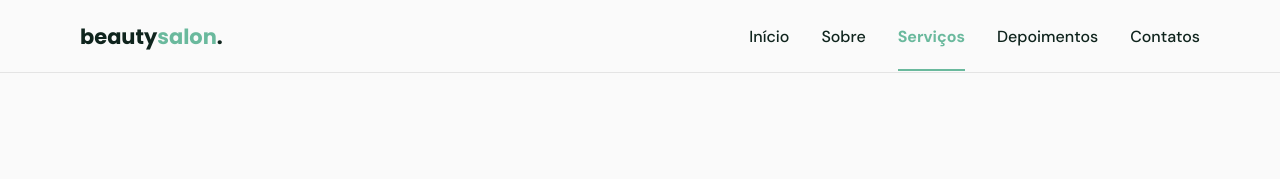
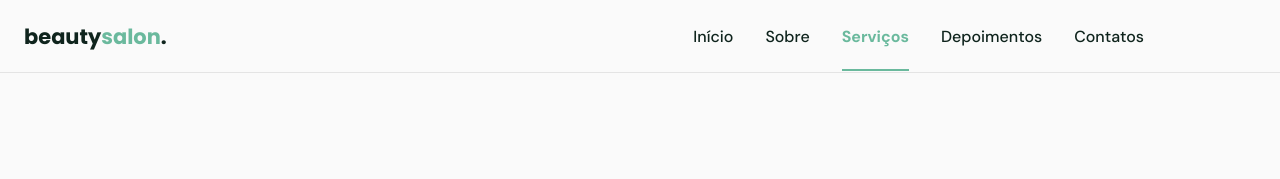
Before and after one commit to paulosantana95/commercial-landing-page-nlw-06, a plain HTML site: page index.html in a window 1280 px wide. Shown: the top 179 px of the page. Drawn offline with nearby package versions, Linux system fonts and the light colour scheme; files whose address does not match are found by name.

Commit message:
Fixing bug on large devices (1023px)

```diff
--- a/style.css
+++ b/style.css
@@ -531,15 +531,25 @@ footer .social a:hover {
 /*========= MEDIA QUERIES ==========*/
 /* extra large devices: 1200 > */
 @media (min-width: 1200px) {
-
     .container{
         max-width: 1120px;
         margin-left: auto;
         margin-right: auto;
     }
+}
+/* large devices: 1023 > */
+@media (min-width: 1023px) {
+
+    .container{
+        max-width: 1120px;
+        margin-left: 1.5rem;
+        margin-right: 1.5rem;
+    }
 
     .section {
         padding: 10rem 0;
+        margin-left: auto;
+        margin-right: auto;
     }
 
     .section header,
@@ -648,7 +658,6 @@ footer .social a:hover {
         font-size: 2.25rem;
     }
 }
-/* large devices: 1023 > */
 /* large devices: 992 > */
 @media (min-width: 992px) {
     :root {
```
